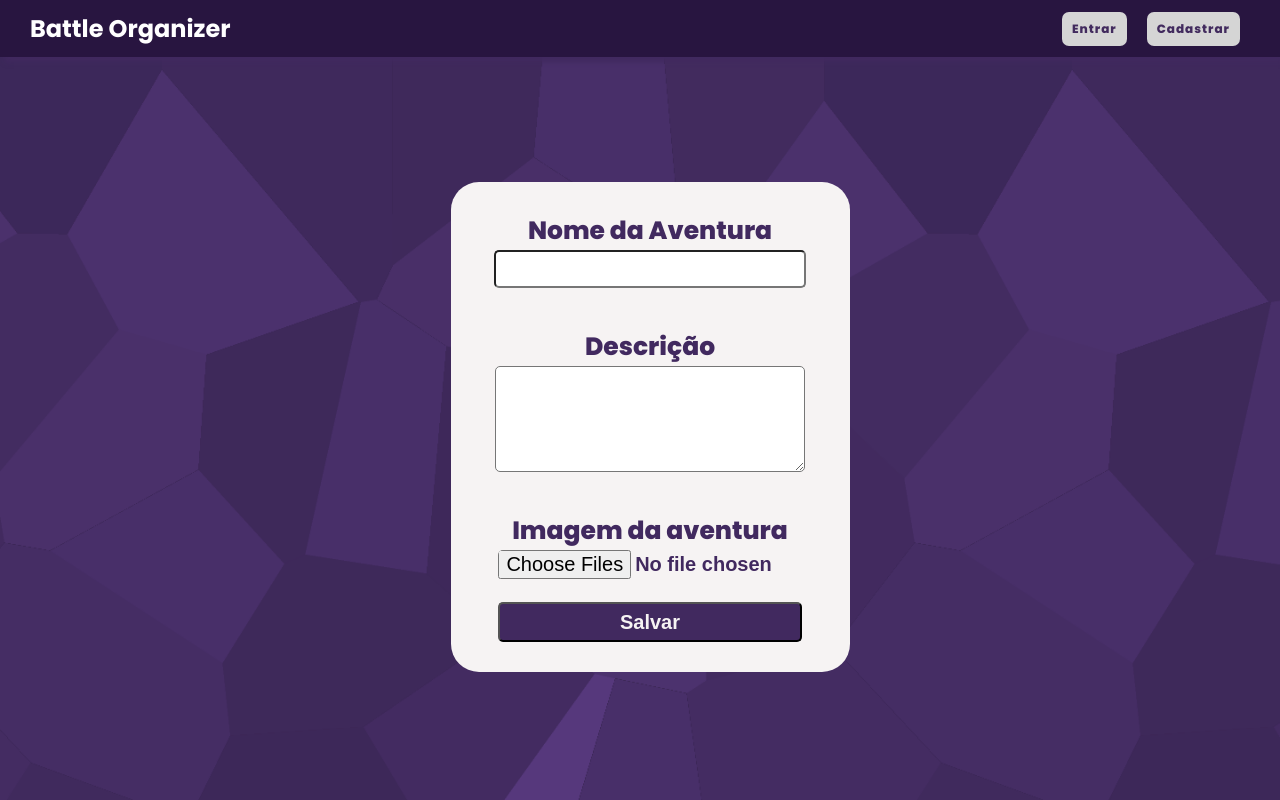
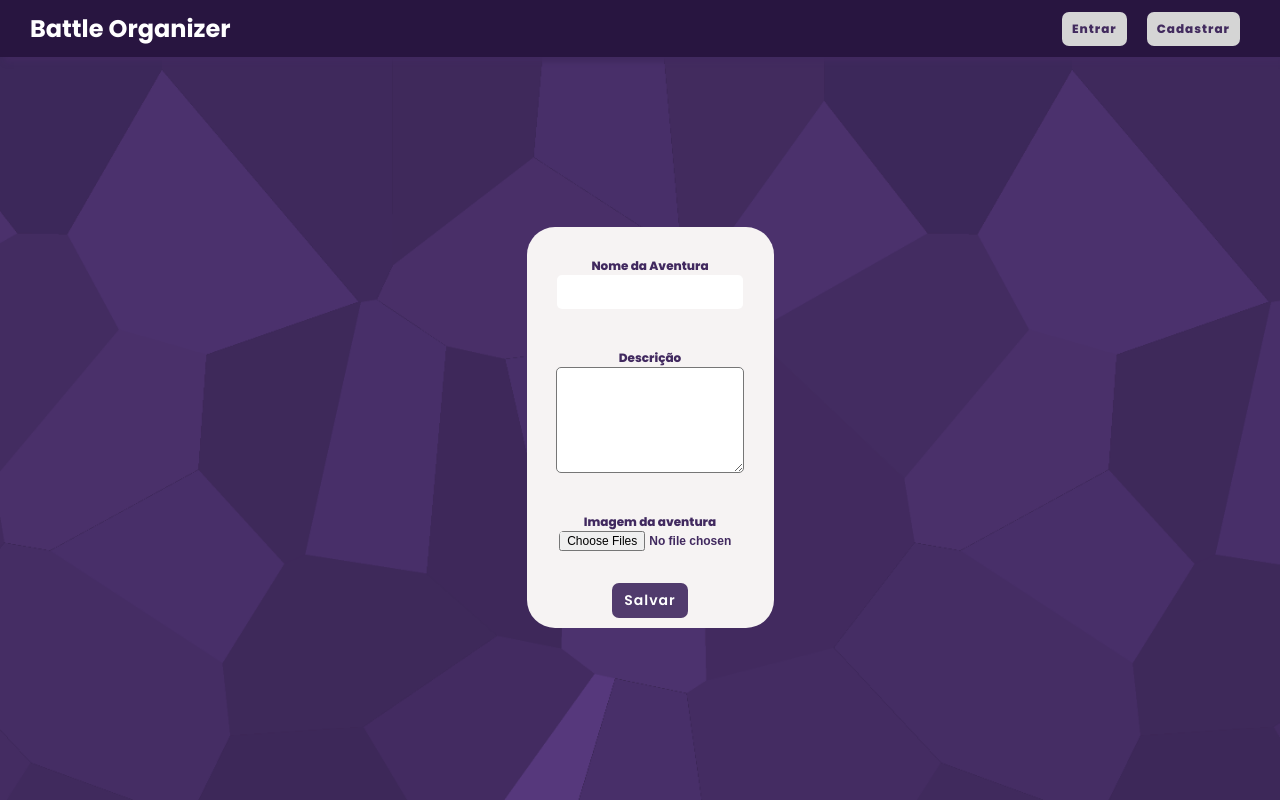
Before and after one commit to marina-melo29/front-battle-organizer, a React (Create React App) app: page /adventures in a window 1280 px wide. Built offline with nearby package versions, Linux system fonts and the light colour scheme; no server answers.

Commit message:
Atualizando alguns detalhes visuais da tela de criação de aventuras

```diff
--- a/src/pages/Adventure/Adventure.tsx
+++ b/src/pages/Adventure/Adventure.tsx
@@ -1,7 +1,7 @@
 import React, { useState } from "react";
 import Menu from "../../components/Menu"
-import { AppContainer } from '../../components/StyledComponents';
 import defaultTheme from "../../themes/defaultTheme";
+import { AppContainer, StyledFormButton, StyledH3 } from '../../components/StyledComponents';
 import './adventure.css'
 import { SaveAdventure } from '../../services/adventureService'
 const Adventure = () => {
@@ -30,7 +30,7 @@ const Adventure = () => {
           <textarea name="description" onChange={(e) => setDescription(e.target.value)} ></textarea  >
           <label htmlFor="url-icon">Imagem da aventura</label>
           <input accept="image/png, image/jpeg" type="file" name="url-icon" multiple onChange={(e) => setUrlIcon(e.target.files ? e.target.files[0] : null)} />
-          <input onClick={handleSaveAdventure} className="form-submit-button" type="button" value="Salvar" />
+          <StyledFormButton onClick={handleSaveAdventure} theme={defaultTheme} type="button">Salvar</StyledFormButton>
         </form>
       </div>
     </AppContainer>
--- a/src/pages/Adventure/adventure.css
+++ b/src/pages/Adventure/adventure.css
@@ -22,20 +22,21 @@
   border-radius: 28px;
 }
 
-input {
+.generic-form input {
   margin-bottom: 20px;
   height: 32px;
-  font-size: 20px;
+  font-size: 12px;
   color: #41295f;
   font-weight: 800;
   border-radius: 5px;
   width: 80%;
+  border: 0px;
 }
 
 textarea {
   margin-bottom: 20px;
   height: 100px;
-  font-size: 20px;
+  font-size: 12px;
   color: #41295f;
   font-weight: 800;
   border-radius: 5px;
@@ -45,7 +46,7 @@ textarea {
 .form-submit-button {
   margin-bottom: 20px;
   height: 40px;
-  font-size: 20px;
+  font-size: 12px;
   color: #F6F3F3;
   font-weight: 800;
   width: 80%;
@@ -55,5 +56,5 @@ textarea {
 
 label {
   margin-top: 20px;
-  font-size: 25px;
+  font-size: 12px;
 }
```
